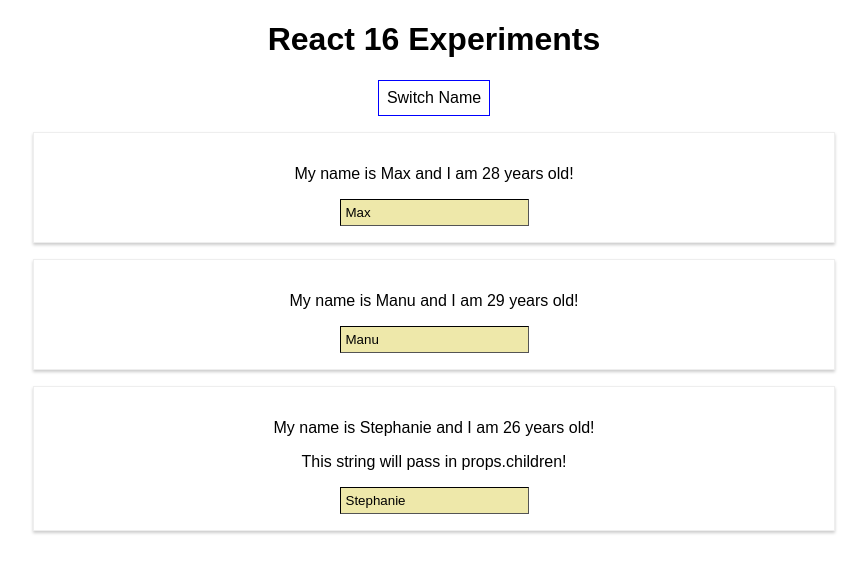
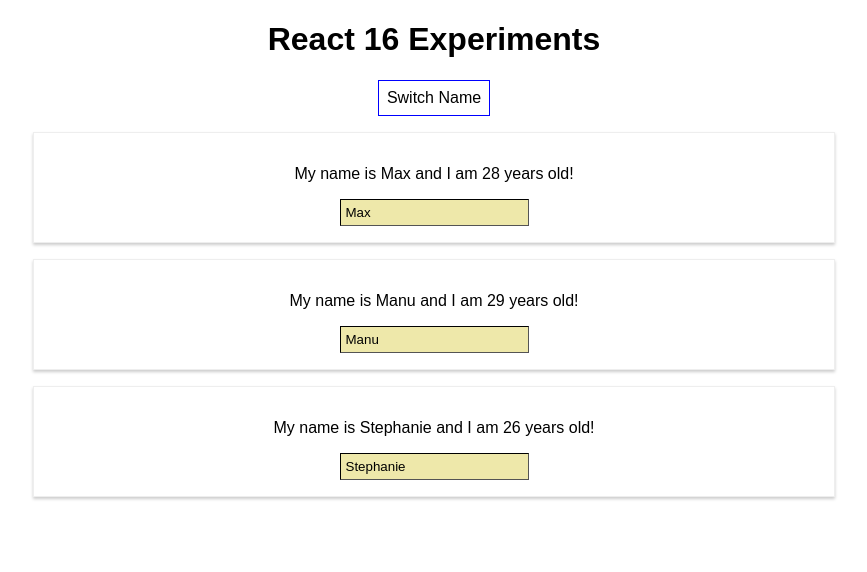
Before and after one commit to rivermanvr/react-16-rampup, a React (Create React App) app: page / in a window 1280 px wide. Both pictures are taken after a click on the button "Switch Name". Shown: the top 572 px of the page, without its empty margins (206-1073 px from the left). Built offline with nearby package versions, Linux system fonts and the light colour scheme.

Commit message:
dynamic list "mapping" state variable

```diff
--- a/src/App.js
+++ b/src/App.js
@@ -38,7 +38,7 @@
   }
 
   render() {
-    const person = this.state.persons;
+    const personData = this.state.persons;
     const style = {
       backgroundColor: 'white',
       font: 'inherit',
@@ -46,24 +46,14 @@
       padding: '8px',
       cursor: 'pointer'
     };
-    let persons = null;
+    let personList = null;
     if (this.state.showPersons) {
-      persons = (
-        <div >
-          <Person
-            name = { person[0].name }
-            age = { person[0].age } />
-          <Person
-            name = { person[1].name }
-            age = { person[1].age }
-            click = { () => this.switchNameHandler('Zebra-function') }
-            changed = { this.nameChangeHandler } />
-          <Person
-            name = { person[2].name }
-            age = { person[2].age }
-            click = { this.switchNameHandler.bind(this, 'Howard-bind-3') } >
-            This string will pass in props.children!
-          </Person>
+      personList = (
+        <div>
+          { personData.map(person => {
+              return <Person name={ person.name } age={ person.age } />;
+            })
+          }
         </div>
       );
     }
@@ -75,7 +65,7 @@
           onClick={ this.togglePersonsHandler }>
           Switch Name
         </button>
-        { persons }
+        { personList }
       </div>
     );
   }
```
